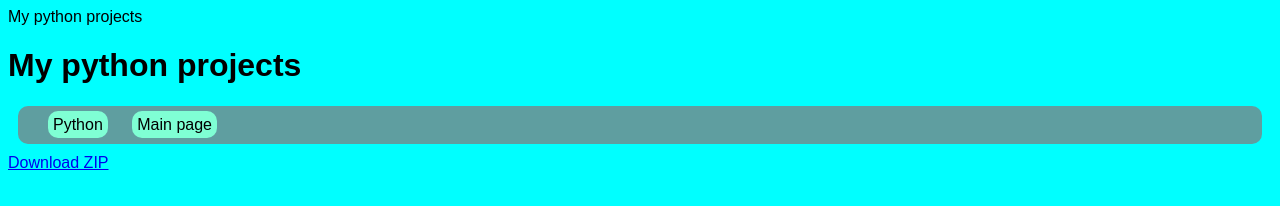
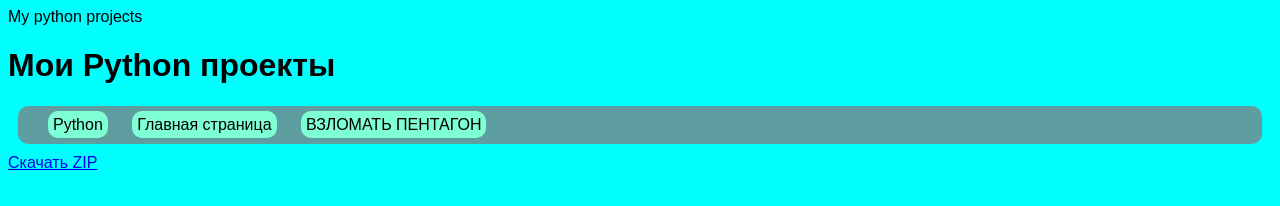
Before and after one commit to AlekVV2013/alekvv2013.github.io, a plain HTML site: page pyth.html in a window 1280 px wide. Drawn offline with Linux system fonts and the light colour scheme.

Commit message:
PENTAGON

```diff
--- a/pyth.html
+++ b/pyth.html
@@ -5,11 +5,12 @@
         <link rel="stylesheet" href="navstyl.css" />
     </head>
     <body>
-        <h1>My python projects</h1>
+        <h1>Мои Python проекты</h1>
         <nav class="navbut">
             <a href="pyth.html">Python</a>
-            <a href="index.html">Main page</a>
+            <a href="index.html">Главная страница</a>
+            <a href="https://www.youtube.com/watch?v=dQw4w9WgXcQ&ab_channel=RickAstley">ВЗЛОМАТЬ ПЕНТАГОН</a>
         </nav>
-        <a href="Python.zip">Download ZIP</a>
+        <a href="Python.zip">Скачать ZIP</a>
     </body>
 </html>
```
Also changed, not shown: index.html (+3 -2 lines).
